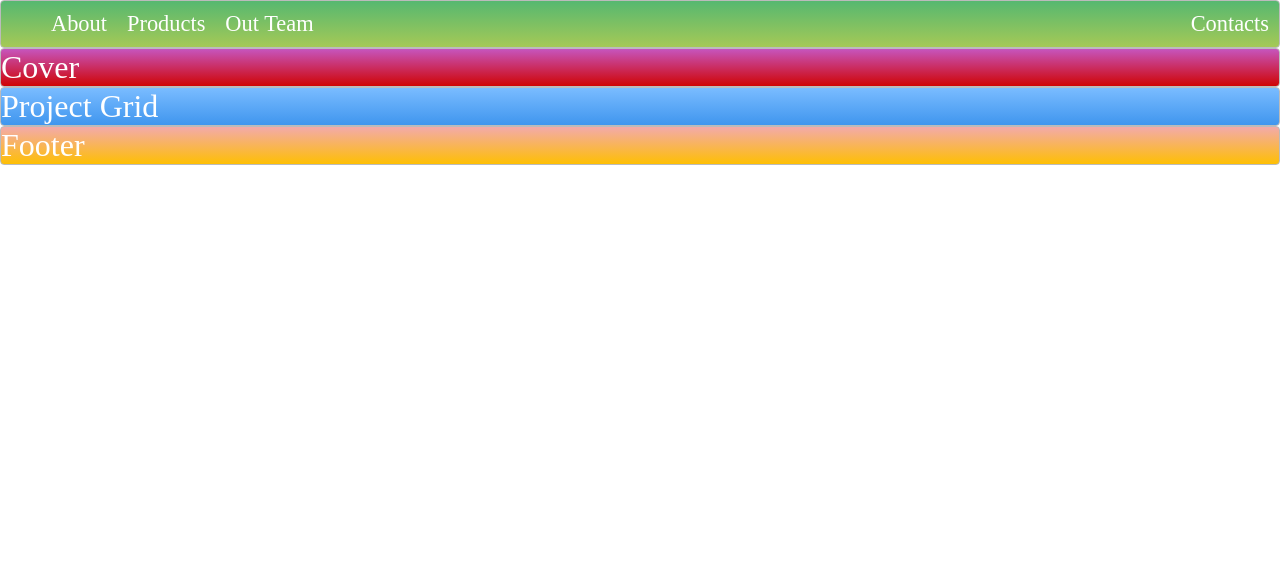
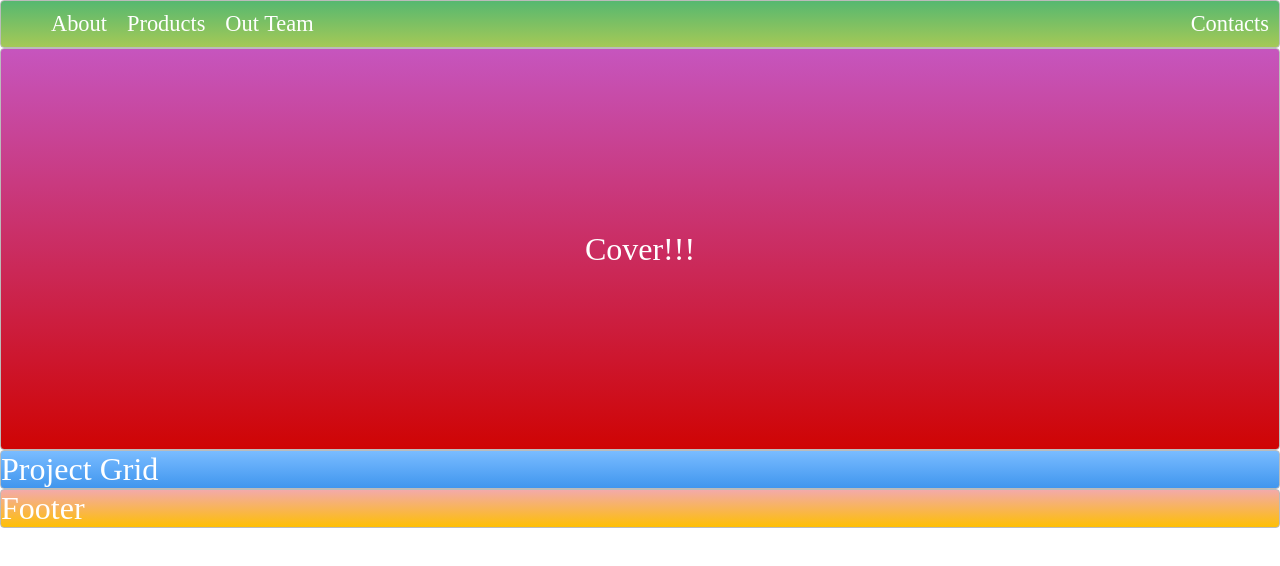
Before and after one commit to siddharth2016/ztm-web-developer-course, a plain HTML site: page css/layout project/index.html in a window 1280 px wide. Drawn offline with Linux system fonts and the light colour scheme.

Commit message:
adding cover

```diff
--- a/css/layout project/index.html
+++ b/css/layout project/index.html
@@ -13,7 +13,7 @@
       <li class="nav-item push-right"><a href="">Contacts</a></li>
     </ul>
   </nav>
-  <div class="zone red">Cover</div>
+  <div class="container zone red">Cover!!!</div>
   <div class="zone blue">Project Grid</div>
   <div class="zone yellow">Footer</div>
 </body>
--- a/css/layout project/style.css
+++ b/css/layout project/style.css
@@ -42,6 +42,14 @@ body {
     .main-nav {
         font-size: 0.5em;
     }
+}
+
+
+.container {
+    display: flex;
+    justify-content: center;
+    align-items: center;
+    height: 50vh;
 }
 
 /*https://paulund.co.uk/how-to-create-shiny-css-buttons*/
```
